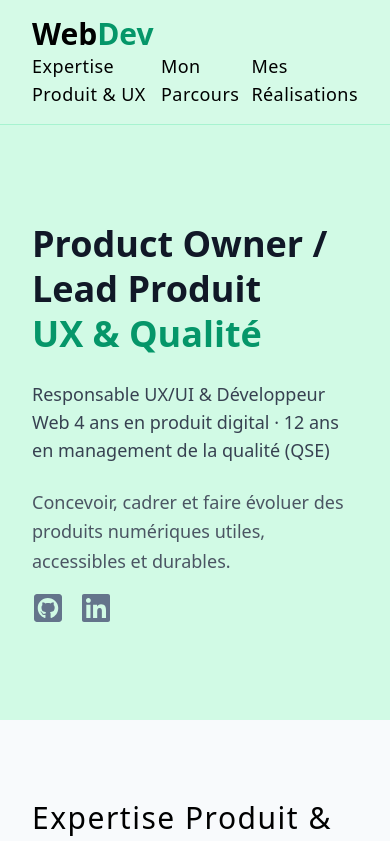
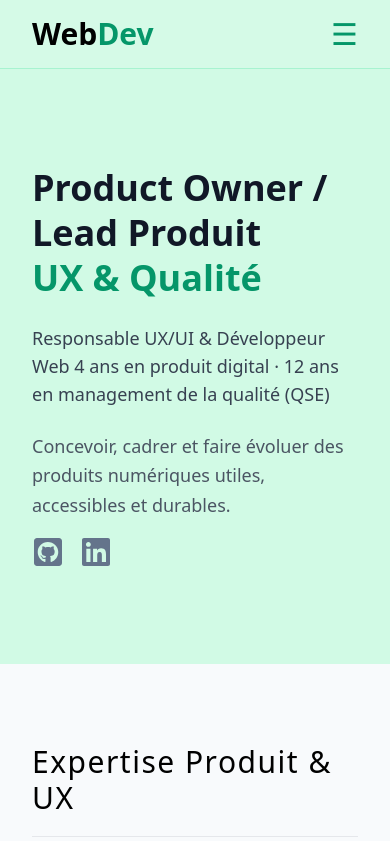
Before and after one commit to Cfy1010/cyportfolio, a React (Vite) app: page / in a window 390 px wide. Shown: the top 841 px of the page. Built offline with nearby package versions, Linux system fonts and the light colour scheme.

Commit message:
feat(ui): responsive sticky navbar with burger menu and localized links

```diff
--- a/src/components/Navbar.jsx
+++ b/src/components/Navbar.jsx
@@ -1,15 +1,32 @@
 import { links } from "../data";
+import { useState } from "react";
 
 const Navbar = () => {
+  const [isMobileMenuOpen, setIsMobileMenuOpen] = useState(false);
+
   return (
     <nav className="sticky top-0 z-50 bg-emerald-100/90 backdrop-blur-sm border-b border-emerald-200">
       <div className="align-element py-4 flex flex-col sm:flex-row sm:gap-x-16 sm:items-center sm:py-8">
-        <a href="#">
-          <h2 className="text-3xl font-bold">
-            Web<span className="text-emerald-600">Dev</span>
-          </h2>
-        </a>
-        <div className="flex gap-x-3">
+        {/* Header du menu : Logo + Bouton Burger */}
+        <div className="flex justify-between items-center w-full sm:w-auto">
+          <a href="#">
+            <h2 className="text-3xl font-bold">
+              Web<span className="text-emerald-600">Dev</span>
+            </h2>
+          </a>
+          {/* Bouton Burger visible uniquement sur mobile */}
+          <button
+            className="sm:hidden text-3xl text-emerald-600"
+            onClick={() => setIsMobileMenuOpen(!isMobileMenuOpen)}
+          >
+            {isMobileMenuOpen ? "✕" : "☰"}
+          </button>
+        </div>
+
+        {/* Liens : cachés sur mobile sauf si isMobileMenuOpen est vrai */}
+        <div
+          className={`${isMobileMenuOpen ? "flex" : "hidden"} flex-col gap-y-4 mt-4 sm:mt-0 sm:flex sm:flex-row sm:gap-x-3 sm:block`}
+        >
           {links.map((link) => {
             const { id, href, text } = link;
             return (
@@ -17,6 +34,7 @@ const Navbar = () => {
                 key={id}
                 href={href}
                 className="capitalize text-lg tracking-wide hover:text-emerald-600 duration-300"
+                onClick={() => setIsMobileMenuOpen(false)} // Ferme le menu au clic
               >
                 {text}
               </a>
```
